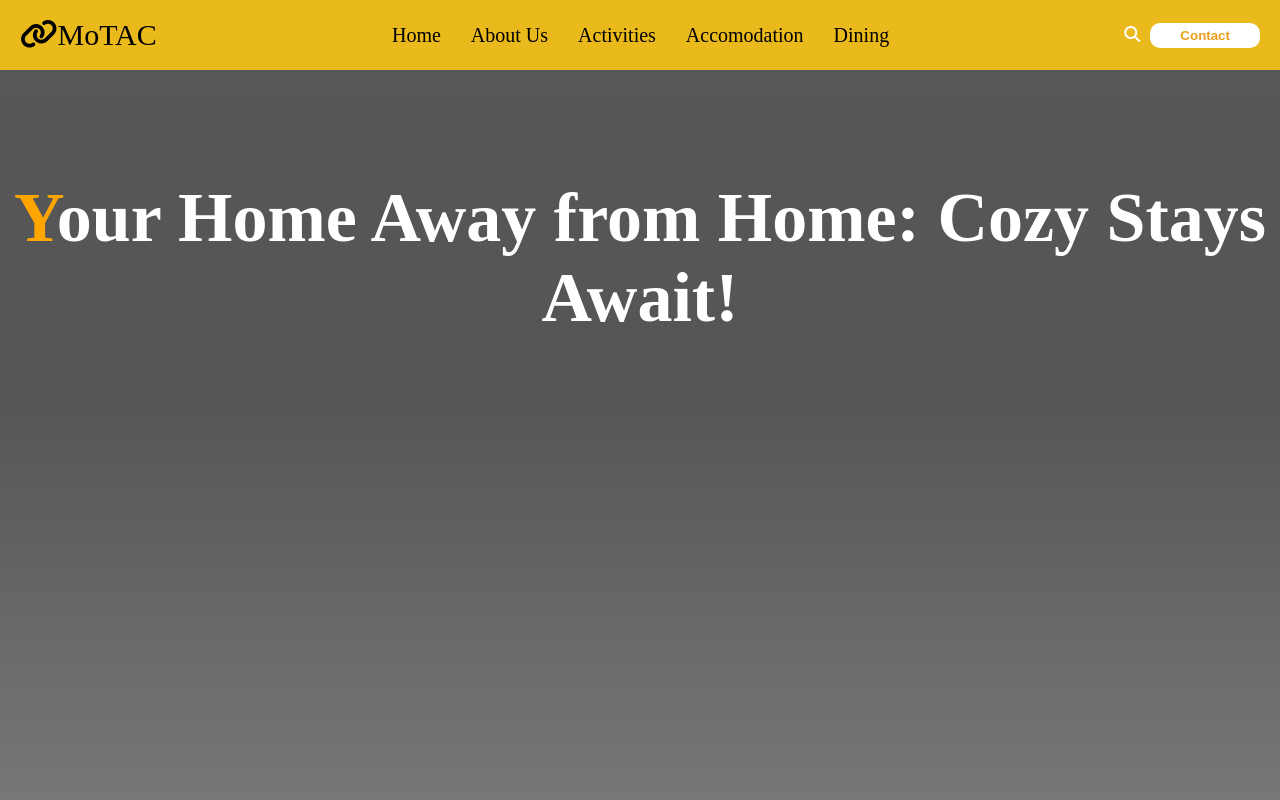
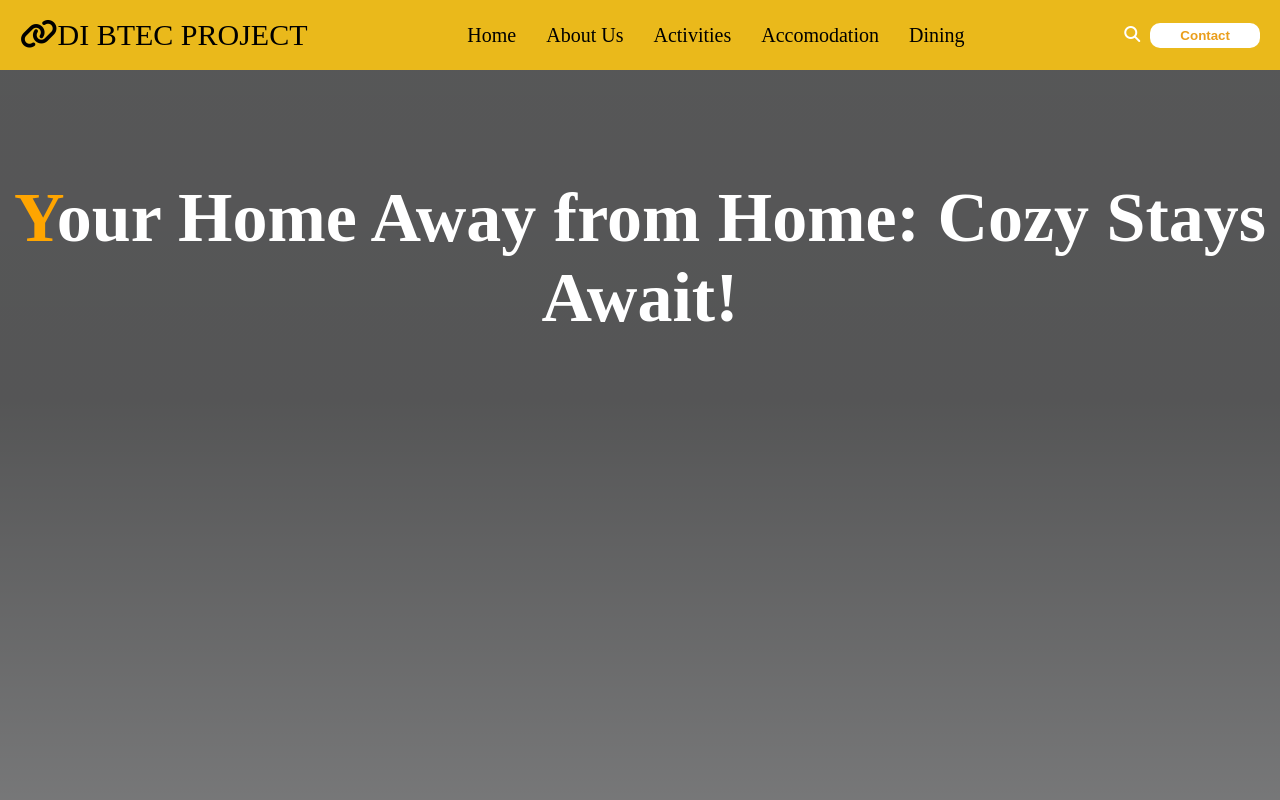
Before and after one commit to Cittykitten/Tourism, a plain HTML site: page accomodation.html in a window 1280 px wide. Shown: the top 800 px of the page. Drawn offline with Linux system fonts and the light colour scheme; a web font is replaced by a local one.

Commit message:
Update accomodation.html

```diff
--- a/accomodation.html
+++ b/accomodation.html
@@ -14,7 +14,7 @@
 <body>
     <section class="main">
         <header>
-            <div class="logo"><a href="#"><i class="fa-solid fa-link"></i>MoTAC</a></div>
+            <div class="logo"><a href="#"><i class="fa-solid fa-link"></i>DI BTEC PROJECT</a></div>
             <nav>
                 <ul>
                     <li><a href="index.html">Home</a></li>
```
